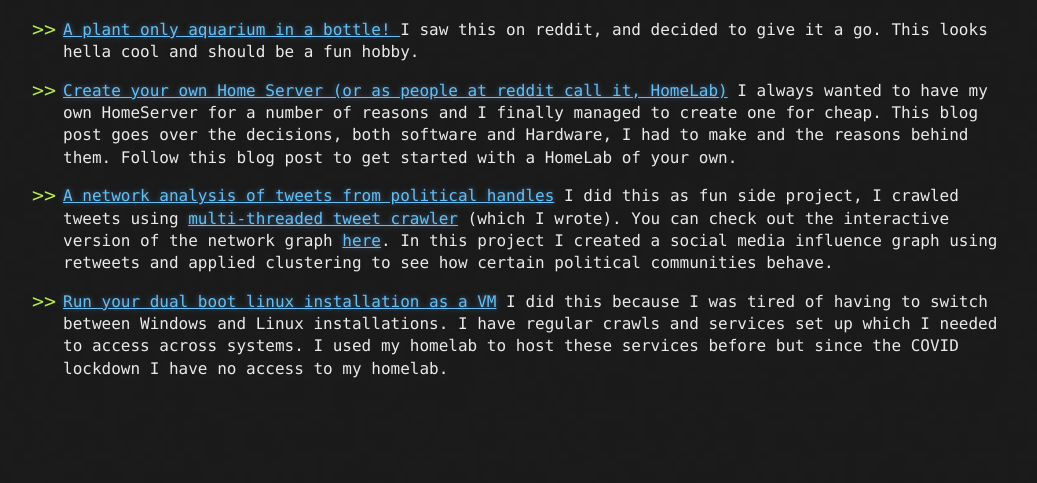
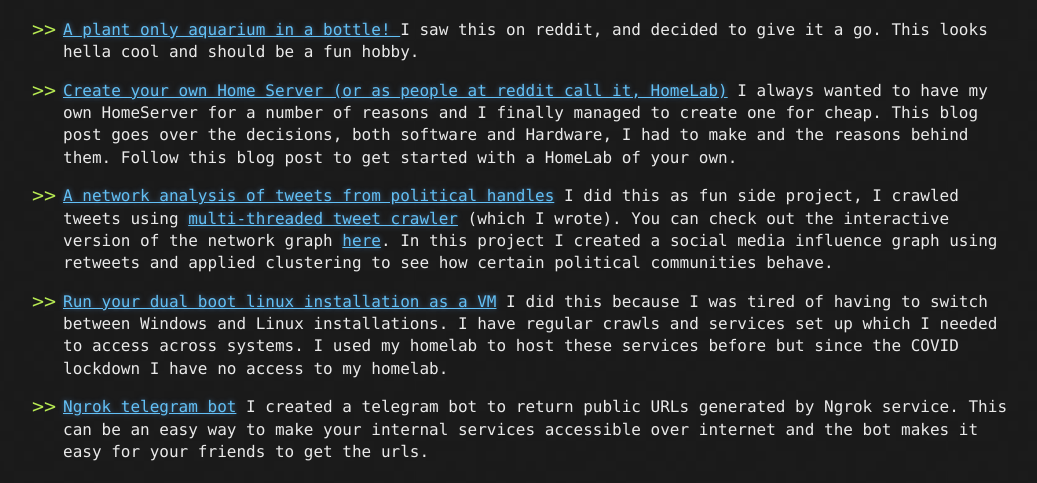
Before and after one commit to bagdeabhishek/bagdeabhishek.github.io, a Jekyll site: the page built from index.md, in a window 1280 px wide and 900 px high, scrolled down 1671 px, cut to the strip 417-900 px from the top of the window. Shown: the whole strip, without its empty margins (117-1154 px from the left). Built offline with Jekyll 4.4.1, drawn with Linux system fonts in a browser that asks for light colours; before the commit the page ends 2488 px from its top, so only the background shows below that.

Commit message:
Link to Ngrok bot repo added

```diff
--- a/index.md
+++ b/index.md
@@ -56,3 +56,6 @@ In this project I created a social media influence graph using retweets and appl
 
 * [Run your dual boot linux installation as a VM](../dualbootasVM)
 I did this because I was tired of having to switch between Windows and Linux installations. I have regular crawls and services set up which I needed to access across systems. I used my homelab to host these services before but since the COVID lockdown I have no access to my homelab.
+
+* [Ngrok telegram bot](https://github.com/bagdeabhishek/telegram_bot)
+I created a telegram bot to return public URLs generated by Ngrok service. This can be an easy way to make your internal services accessible over internet and the bot makes it easy for your friends to get the urls.
```
